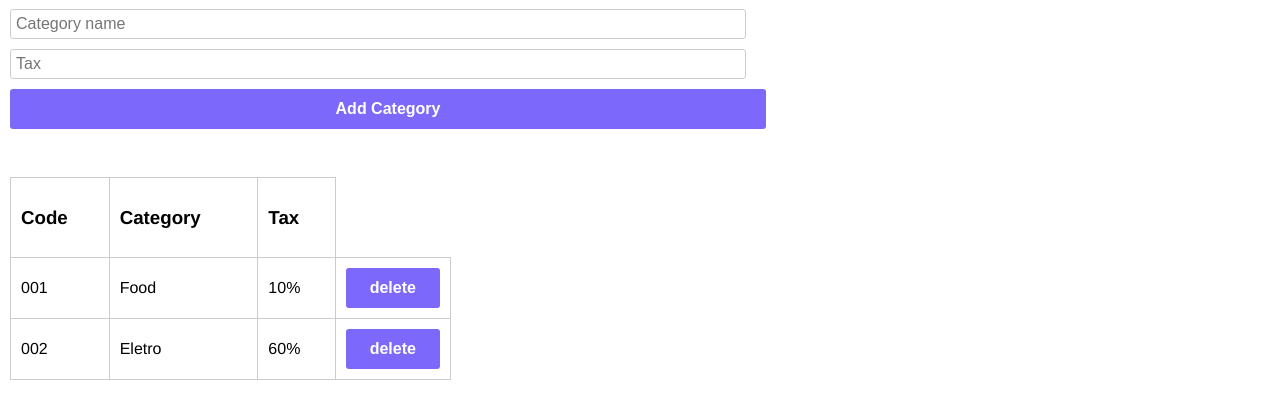
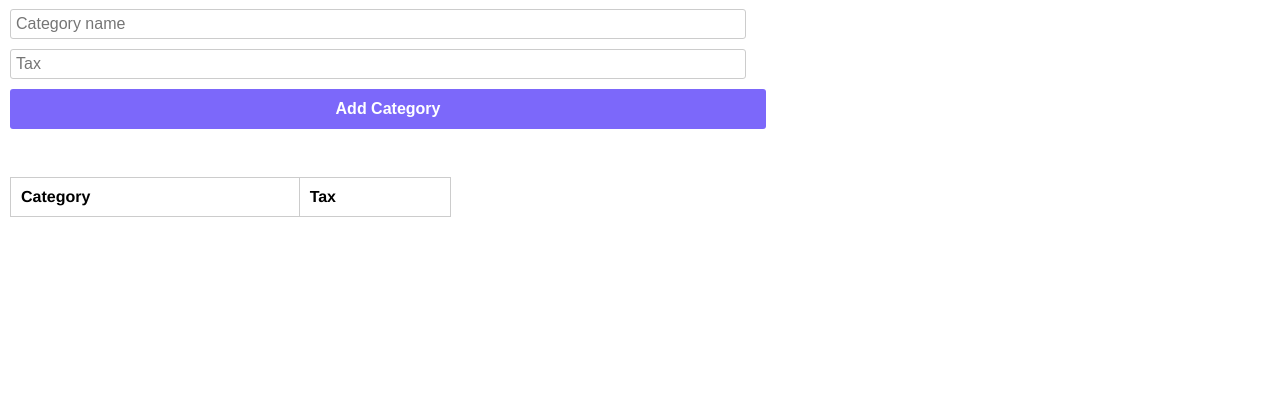
Before and after one commit to GuilhermeHalter/Desafio-ponto-vendas-PDV-, a plain HTML site: page category.html in a window 1280 px wide. Shown: the part 59-478 px from the top of the page. Drawn offline with Linux system fonts and the light colour scheme.

Commit message:
feito db de Category

```diff
--- a/assets/js/functionsCategory.js
+++ b/assets/js/functionsCategory.js
@@ -77,7 +77,7 @@ const tempCategory = {
 
   const fillFields = (category) => {
     document.getElementById("category").value = category.category;
-    document.getElementById("tax").value = category.amount;
+    document.getElementById("tax").value = category.tax;
     document.getElementById("category").dataset.index = category.index;
   };
 
--- a/assets/js/functionsProduct.js
+++ b/assets/js/functionsProduct.js
@@ -7,6 +7,9 @@ const tempProduct = {
 
   const getLocalStorage = () =>
     JSON.parse(localStorage.getItem("db_produto")) ?? [];
+
+  const getLocalStorageCategory = () =>
+    JSON.parse(localStorage.getItem("db_category")) ?? [];
 
   const setLocalStorage = (dbProduto) =>
     localStorage.setItem("db_produto", JSON.stringify(dbProduto));
--- a/category.html
+++ b/category.html
@@ -8,7 +8,7 @@
 </head>
 <body>
     <header>
-    <script src="assets/js/functionsCategory.js"></script>
+
     <h1>Suite Store</h1>
     <div>
         <ul>
@@ -23,10 +23,10 @@
     <main>
 
         <div class="div1">
-            <form action="" method="get" id="form">
-                <input type="text" id="category" name="categoryc" class="modal-field" placeholder="Category name">
+            <form method="get" id="form">
+                <input type="text" id="category" name="categoryc" class="modal-field" placeholder="Category name" required>
                 <div class="conponents">
-                    <input type="text" id="tax" name="tax" class="modal-field" placeholder="Tax">
+                    <input type="text" id="tax" name="tax" class="modal-field" placeholder="Tax" required>
 
                 </div>
 
@@ -35,32 +35,20 @@
         </div>
         <hr class="division">
         <div class="div2">
-
-        <table id="crudTable">
-        <tr>
-            <td><h3>Code</h3></td>
-            <td><h3>Category</h3></td>
-            <td><h3>Tax</h3></td>
-        </tr>
-        <tr>
-            <td>001</td>
-            <td>Food</td>
-            <td>10%</td>
-            <td  class="button-table"><button class="delete">delete</button></td>
-        </tr>
-        <tr>
-            <td>002</td>
-            <td>Eletro</td>
-            <td>60%</td>
-            <td  class="button-table"><button class="delete">delete</button></td>
-        </tr>
-        <tbody>
-
-        </tbody>
-        </table>
-
+            <table id="crudTable">
+                <thead>
+                    <tr class="titles">
+                        <th>Category</th>
+                        <th>Tax</th>
+                    </tr>
+                </thead>
+                <tbody>
+                </tbody>
+            </table>
         </div>
 
     </main>
+
+    <script src="assets/js/functionsCategory.js"></script>
 </body>
 </html>
```
